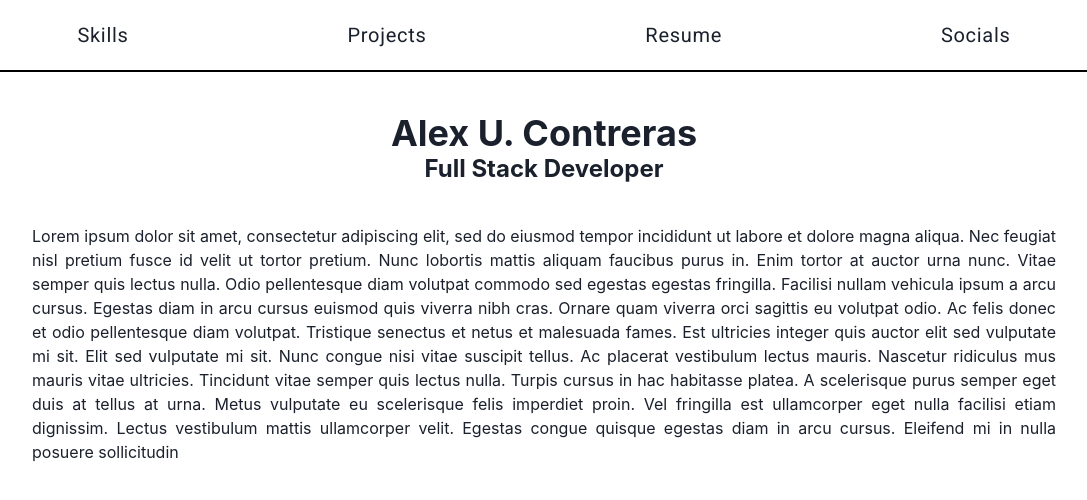
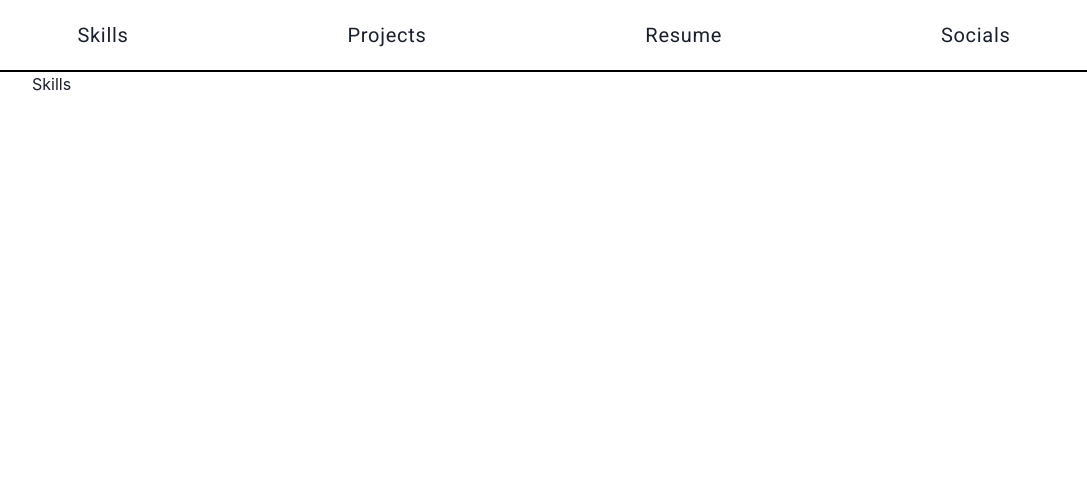
Before and after one commit to AlexUrielContreras/alex-website, a React (Create React App) app: page / in a window 1280 px wide. Both pictures are taken after a click on the link "Skills". Shown: the top 500 px of the page, without its empty margins (96-1183 px from the left). Built offline with nearby package versions, Linux system fonts and the light colour scheme.

Commit message:
dynamicly rendered nav items , lifted nav state, and added useState to render content

```diff
--- a/src/App.js
+++ b/src/App.js
@@ -1,15 +1,35 @@
+import { useState } from 'react'
 import { ChakraProvider} from '@chakra-ui/react';
 import Nav from './componets/Nav'
 import About from './pages/About'
+import Skills from './pages/Skills'
+import Project from './pages/Projects'
 
 function App() {
+  const tabs = ['Skills', 'Projects', 'Resume', 'Socials'];
+
+  const [currentTab, setCurrentTab ] = useState(tabs[0])
+
+  function renderTab(name) {
+    console.log(name)
+
+    switch (name) {
+    case 'Skills':
+      return <Skills />
+    case 'Projects':
+      return <Project />
+    default :
+      return <About />
+  }
+}
+
   return (
     <ChakraProvider>
       <header>
-        <Nav />
+        <Nav tabs={tabs} setCurrentTab={setCurrentTab}/>
       </header>
       <main>
-        <About />
+        {renderTab(currentTab.tab)}
       </main>
     </ChakraProvider>
   );
--- a/src/componets/Nav.js
+++ b/src/componets/Nav.js
@@ -1,15 +1,13 @@
-import { Link, Flex, Box} from '@chakra-ui/react';
+import { Link, Flex} from '@chakra-ui/react';
 
-function Nav() {
+function Nav({tabs, setCurrentTab}) {
+
     return (
-        <>
         <Flex justifyContent='space-around' fontSize='xl' py={5}>
-            <Link>Skills</Link>
-            <Link>Projects</Link>
-            <Link >Resume</Link>
-            <Link >Socials</Link>
+            {tabs.map(tab => (
+                <Link key={tab} onClick={() => setCurrentTab({tab})}>{tab}</Link>
+            ))}
         </Flex>
-        </>
     )
 };
 
--- a/src/pages/About.js
+++ b/src/pages/About.js
@@ -7,17 +7,13 @@ function About() {
             <Heading as='h2' fontSize='2xl'>Full Stack Developer</Heading>
 
             <Text as='p' my={10} textAlign='justify'>
-                Lorem ipsum dolor sit amet, consectetur adipiscing elit, sed do eiusmod tempor incididunt ut labore et dolore magna aliqua.
-                Nec feugiat nisl pretium fusce id velit ut tortor pretium. Nunc lobortis mattis aliquam faucibus purus in. Enim tortor at
-                auctor urna nunc. Vitae semper quis lectus nulla. Odio pellentesque diam volutpat commodo sed egestas egestas fringilla.
-                Facilisi nullam vehicula ipsum a arcu cursus. Egestas diam in arcu cursus euismod quis viverra nibh cras. Ornare quam viverra
-                orci sagittis eu volutpat odio. Ac felis donec et odio pellentesque diam volutpat. Tristique senectus et netus et malesuada fames.
-                Est ultricies integer quis auctor elit sed vulputate mi sit. Elit sed vulputate mi sit. Nunc congue nisi vitae suscipit tellus.
-                Ac placerat vestibulum lectus mauris. Nascetur ridiculus mus mauris vitae ultricies. Tincidunt vitae semper quis lectus nulla.
-                Turpis cursus in hac habitasse platea. A scelerisque purus semper eget duis at tellus at urna.
-
-                Metus vulputate eu scelerisque felis imperdiet proin. Vel fringilla est ullamcorper eget nulla facilisi etiam dignissim. Lectus
-                vestibulum mattis ullamcorper velit. Egestas congue quisque egestas diam in arcu cursus. Eleifend mi in nulla posuere sollicitudin
+                Hello! My name is Alex Contreras and I'm a Full Stack Developer. I completed The University of Kansas Full Stack Devloper Course were
+                we learned a new language or tool every week and impleament into a project. We also grouped up to plan, implement, and present 3 projects.
+                Projects ranged from a simple website that grabs data from an API, to creating full stack applications using the MERN tech stack.
+                Being able to expirence working in a team was very eye-opening, I learned that comunication, flexablity, paitients, and hard work is key to getting
+                the final product up and running. Some of my favorite thing I learned were Frameworks like Bootsrap to quickly create a responsive front end,
+                React to be able to create interactive UI using componets, and RDBMS like MySQL to be able to create tables and easily link data that are realated to
+                each other.
             </Text>
         </Flex>
 
--- /dev/null
+++ b/src/pages/Projects.js
@@ -0,0 +1,7 @@
+function Projects() {
+    return (
+        <div>Projects</div>
+    )
+};
+
+export default Projects;
--- /dev/null
+++ b/src/pages/Skills.js
@@ -0,0 +1,10 @@
+function Skills() {
+    return (
+        <>
+
+        <div>Skills</div>
+        </>
+    )
+};
+
+export default Skills;
```
